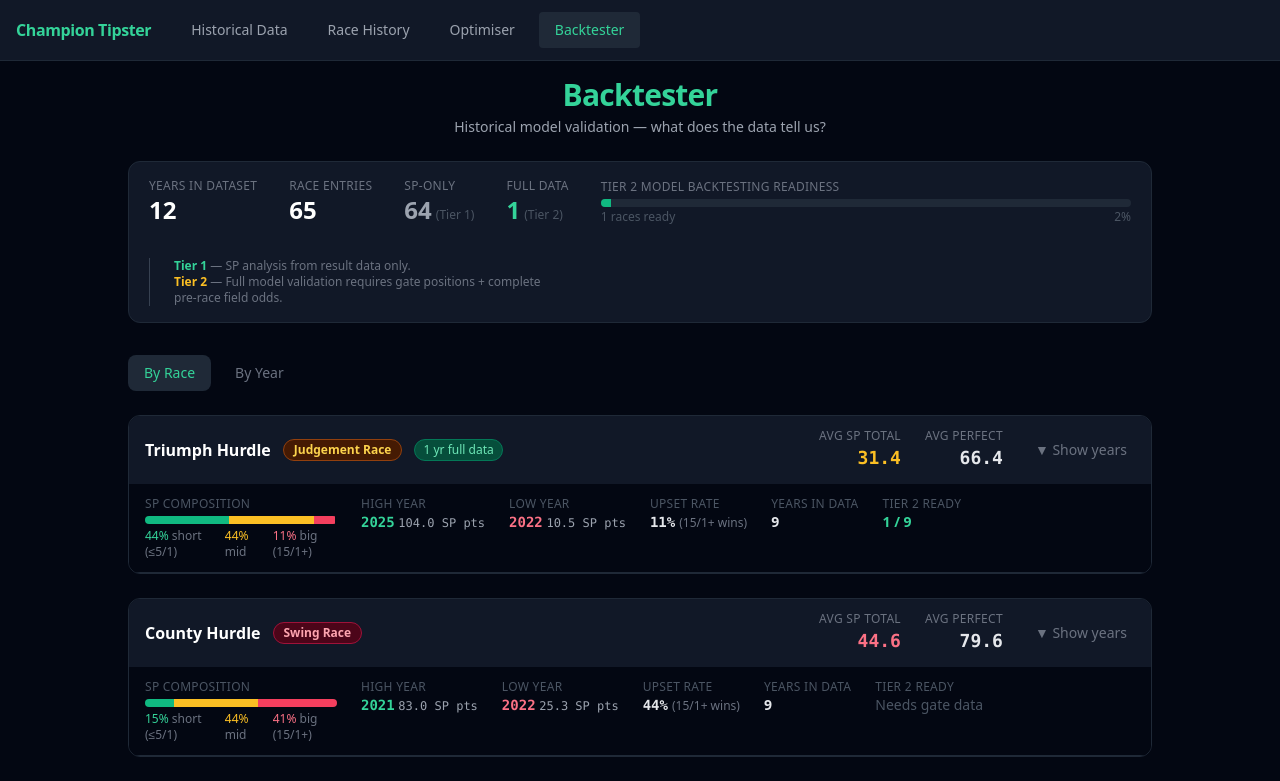
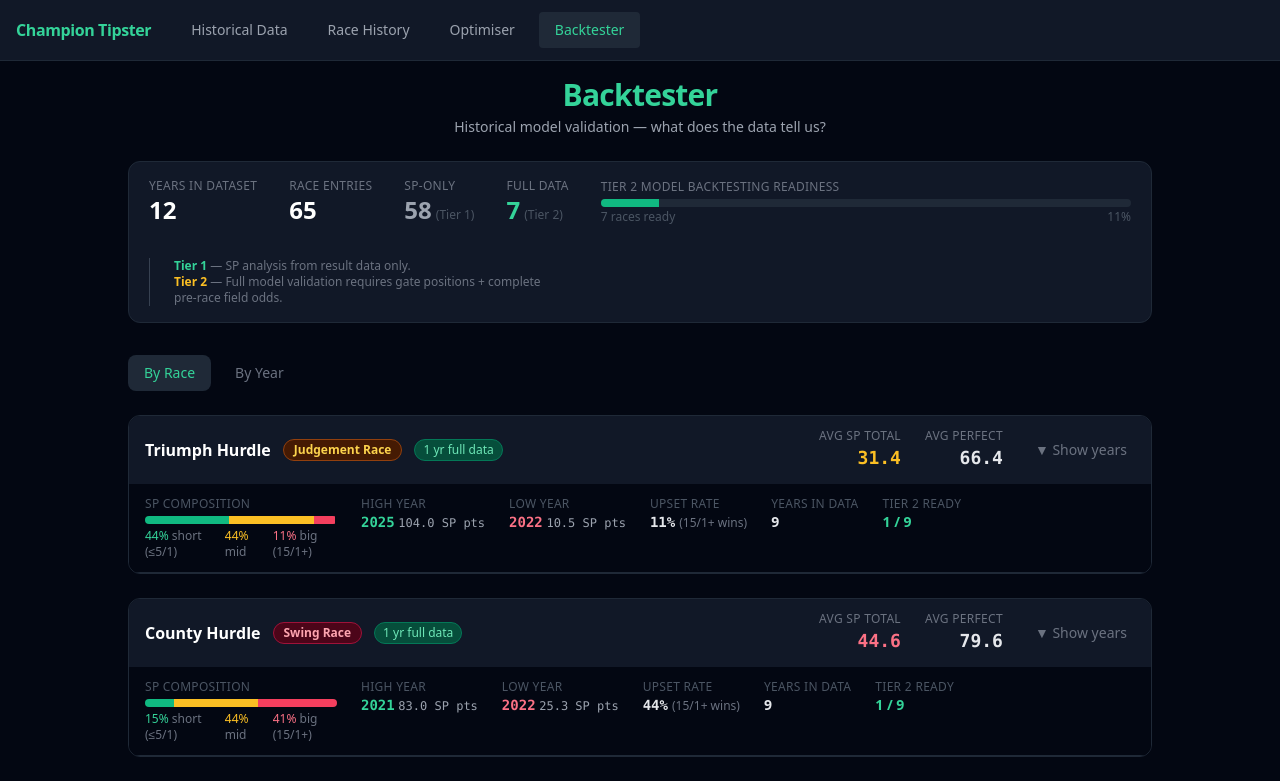
Before and after one commit to brianbees/cheltenham, a React (Vite) app: page /backtester in a window 1280 px wide. Shown: the top 781 px of the page. Built offline with nearby package versions, Linux system fonts and the light colour scheme.

Commit message:
Data: add full 2024 Gold Cup Day fields with gate positions and finish positions

```diff
--- a/src/data/historicalData.js
+++ b/src/data/historicalData.js
@@ -780,63 +780,174 @@ export const historicalData = {
         raceName: "Triumph Hurdle",
         fieldSize: 12,
         top3: [
-          { gatePosition:  7, horseName: "Majborough",  sp:  7.0 },
-          { gatePosition:  6, horseName: "Kargese",     sp:  5.0 },
+          { gatePosition:  5, horseName: "Majborough",  sp:  7.0 },
+          { gatePosition: 14, horseName: "Kargese",     sp:  5.0 },
           { gatePosition: 10, horseName: "Salver",      sp: 11.0 },
+        ],
+        // Full field — cloth numbers, SPs and finish positions (source: official 2024 result)
+        field: [
+          { gatePosition:  1, horseName: "Bunting",          sp:  6.5,  finishPosition:  7 },
+          { gatePosition:  2, horseName: "Ethical Diamond",  sp: 26.0,  finishPosition: 10 },
+          { gatePosition:  3, horseName: "Highwind",         sp: 34.0,  finishPosition:  9 },
+          { gatePosition:  4, horseName: "Ithaca's Arrow",   sp: 151.0, finishPosition:  8 },
+          { gatePosition:  5, horseName: "Majborough",       sp:  7.0,  finishPosition:  1 },
+          { gatePosition:  6, horseName: "Mighty Bandit",    sp: 29.0,  finishPosition: null }, // PU
+          { gatePosition:  7, horseName: "Nurburgring",      sp:  7.0,  finishPosition:  4 },
+          { gatePosition:  9, horseName: "Salvator Mundi",   sp:  9.5,  finishPosition:  6 },
+          { gatePosition: 10, horseName: "Salver",           sp: 11.0,  finishPosition:  3 },
+          { gatePosition: 12, horseName: "Storm Heart",      sp:  4.5,  finishPosition:  5 },
+          { gatePosition: 13, horseName: "Fratas",           sp: 67.0,  finishPosition: null }, // PU
+          { gatePosition: 14, horseName: "Kargese",          sp:  5.0,  finishPosition:  2 },
         ],
       },
       {
         raceName: "County Hurdle",
-        fieldSize: null,
+        fieldSize: 23,
         top3: [
-          { gatePosition: null, horseName: "Absurde",        sp: 13.0 },
-          { gatePosition: null, horseName: "L'Eau Du Sud",   sp:  4.5 },
-          { gatePosition: null, horseName: "Pied Piper",     sp: 15.0 },
+          { gatePosition:  4, horseName: "Absurde",      sp: 13.0 },
+          { gatePosition: 15, horseName: "L'Eau Du Sud", sp:  4.5 },
+          { gatePosition:  2, horseName: "Pied Piper",   sp: 15.0 },
+        ],
+        field: [
+          { gatePosition:  1, horseName: "Hansard",          sp: 23.0,  finishPosition: 12 },
+          { gatePosition:  2, horseName: "Pied Piper",       sp: 15.0,  finishPosition:  3 },
+          { gatePosition:  3, horseName: "Zarak The Brave",  sp: 17.0,  finishPosition: 15 },
+          { gatePosition:  4, horseName: "Absurde",          sp: 13.0,  finishPosition:  1 },
+          { gatePosition:  5, horseName: "Zenta",            sp: 15.0,  finishPosition: 13 },
+          { gatePosition:  6, horseName: "King Of Kingsfield", sp: 8.5, finishPosition: 10 },
+          { gatePosition:  7, horseName: "Iberico Lord",     sp:  8.0,  finishPosition: null }, // PU
+          { gatePosition:  8, horseName: "Many Transitions", sp: 101.0, finishPosition: null }, // F
+          { gatePosition:  9, horseName: "Risk Belle",       sp: 13.0,  finishPosition:  7 },
+          { gatePosition: 10, horseName: "Magical Zoe",      sp:  9.0,  finishPosition:  4 },
+          { gatePosition: 11, horseName: "Encanto Bruno",    sp: 34.0,  finishPosition: null }, // PU
+          { gatePosition: 12, horseName: "Petit Tonnerre",   sp: 51.0,  finishPosition:  6 },
+          { gatePosition: 13, horseName: "Westport Cove",    sp: 51.0,  finishPosition: 11 },
+          { gatePosition: 14, horseName: "Bialystok",        sp: 17.0,  finishPosition: 17 },
+          { gatePosition: 15, horseName: "L'Eau Du Sud",     sp:  4.5,  finishPosition:  2 },
+          { gatePosition: 16, horseName: "Faivoir",          sp: 34.0,  finishPosition:  8 },
+          { gatePosition: 17, horseName: "So Scottish",      sp: 13.0,  finishPosition:  9 },
+          { gatePosition: 18, horseName: "By Your Side",     sp: 67.0,  finishPosition: 16 },
+          { gatePosition: 20, horseName: "Samui",            sp: 19.0,  finishPosition: null }, // UR
+          { gatePosition: 21, horseName: "Parramount",       sp: 67.0,  finishPosition: null }, // PU
+          { gatePosition: 23, horseName: "Rare Middleton",   sp: 81.0,  finishPosition: null }, // PU
+          { gatePosition: 24, horseName: "Afadil",           sp: 41.0,  finishPosition:  5 },
+          { gatePosition: 25, horseName: "Media Naranja",    sp: 81.0,  finishPosition: 14 },
         ],
       },
       {
         raceName: "Albert Bartlett",
-        fieldSize: null,
+        fieldSize: 13,
         top3: [
-          { gatePosition: null, horseName: "Stellar Story",  sp: 34.0 },
-          { gatePosition: null, horseName: "Jukebox Man",    sp: 19.0 },
-          { gatePosition: null, horseName: "Dancing City",   sp:  9.0 },
+          { gatePosition: 11, horseName: "Stellar Story",    sp: 34.0 },
+          { gatePosition: 12, horseName: "The Jukebox Man",  sp: 19.0 },
+          { gatePosition:  3, horseName: "Dancing City",     sp:  9.0 },
+        ],
+        field: [
+          { gatePosition:  1, horseName: "Answer To Kayf",       sp: 12.0, finishPosition:  8 },
+          { gatePosition:  2, horseName: "Captain Teague",       sp: 10.0, finishPosition:  9 },
+          { gatePosition:  3, horseName: "Dancing City",         sp:  9.0, finishPosition:  3 },
+          { gatePosition:  4, horseName: "Gidleigh Park",        sp:  9.0, finishPosition:  6 },
+          { gatePosition:  5, horseName: "High Class Hero",      sp:  9.5, finishPosition: 10 },
+          { gatePosition:  6, horseName: "Johnnywho",            sp: 26.0, finishPosition:  7 },
+          { gatePosition:  7, horseName: "Lecky Watson",         sp: 17.0, finishPosition:  5 },
+          { gatePosition:  8, horseName: "Search For Glory",     sp: 34.0, finishPosition: null }, // PU
+          { gatePosition:  9, horseName: "Readin Tommy Wrong",   sp:  3.0, finishPosition: null }, // PU
+          { gatePosition: 10, horseName: "Spread Boss Bill",     sp: 41.0, finishPosition:  4 },
+          { gatePosition: 11, horseName: "Stellar Story",        sp: 34.0, finishPosition:  1 },
+          { gatePosition: 12, horseName: "The Jukebox Man",      sp: 19.0, finishPosition:  2 },
+          { gatePosition: 13, horseName: "Chigorin",             sp: 51.0, finishPosition: 11 },
         ],
       },
       {
         raceName: "Gold Cup",
-        fieldSize: null,
+        fieldSize: 11,
         top3: [
-          { gatePosition: null, horseName: "Galopin Des Champs",  sp:  1.91 },
-          { gatePosition: null, horseName: "Gerri Colombe",       sp:  7.5  },
-          { gatePosition: null, horseName: "Corach Rambler",      sp: 15.0  },
+          { gatePosition:  4, horseName: "Galopin Des Champs", sp:  1.91 },
+          { gatePosition:  6, horseName: "Gerri Colombe",      sp:  7.5  },
+          { gatePosition:  2, horseName: "Corach Rambler",     sp: 15.0  },
+        ],
+        field: [
+          { gatePosition:  1, horseName: "Bravemansgame",    sp: 15.0, finishPosition:  5 },
+          { gatePosition:  2, horseName: "Corach Rambler",   sp: 15.0, finishPosition:  3 },
+          { gatePosition:  3, horseName: "Fastorslow",       sp:  9.0, finishPosition: null }, // UR
+          { gatePosition:  4, horseName: "Galopin Des Champs", sp: 1.91, finishPosition: 1 },
+          { gatePosition:  5, horseName: "Gentlemansgame",   sp: 26.0, finishPosition: null }, // PU
+          { gatePosition:  6, horseName: "Gerri Colombe",    sp:  7.5, finishPosition:  2 },
+          { gatePosition:  8, horseName: "Jungle Boogie",    sp: 17.0, finishPosition:  6 },
+          { gatePosition:  9, horseName: "L'Homme Presse",   sp: 17.0, finishPosition:  4 },
+          { gatePosition: 10, horseName: "Monkfish",         sp: 19.0, finishPosition: null }, // PU
+          { gatePosition: 11, horseName: "Nassalam",         sp: 34.0, finishPosition: null }, // PU
+          { gatePosition: 12, horseName: "The Real Whacker", sp: 41.0, finishPosition: null }, // PU
         ],
       },
       {
         raceName: "Hunters Chase",
-        fieldSize: null,
+        fieldSize: 12,
         top3: [
-          { gatePosition: null, horseName: "Sine Nomine",     sp:  9.0  },
-          { gatePosition: null, horseName: "Its On The Line", sp:  2.38 },
-          { gatePosition: null, horseName: "Time Leader",     sp: 51.0  },
+          { gatePosition: 10, horseName: "Sine Nomine",     sp:  9.0   },
+          { gatePosition:  4, horseName: "Its On The Line", sp:  2.375 },
+          { gatePosition: 11, horseName: "Time Leader",     sp: 51.0   },
+        ],
+        field: [
+          { gatePosition:  1, horseName: "D'jango",          sp: 126.0, finishPosition:  4 },
+          { gatePosition:  2, horseName: "Billaway",         sp: 12.0,  finishPosition:  7 },
+          { gatePosition:  3, horseName: "Spyglass Hill",    sp: 67.0,  finishPosition: null }, // PU
+          { gatePosition:  4, horseName: "Its On The Line",  sp:  2.375, finishPosition: 2 },
+          { gatePosition:  5, horseName: "Ferns Lock",       sp:  5.0,  finishPosition:  5 },
+          { gatePosition:  6, horseName: "Shantou Flyer",    sp: 34.0,  finishPosition: null }, // PU
+          { gatePosition:  7, horseName: "Premier Magic",    sp: 13.0,  finishPosition:  6 },
+          { gatePosition:  8, horseName: "Ramillies",        sp: 17.0,  finishPosition:  8 },
+          { gatePosition:  9, horseName: "Samcro",           sp: 26.0,  finishPosition:  9 },
+          { gatePosition: 10, horseName: "Sine Nomine",      sp:  9.0,  finishPosition:  1 },
+          { gatePosition: 11, horseName: "Time Leader",      sp: 51.0,  finishPosition:  3 },
+          { gatePosition: 12, horseName: "From The Heart",   sp: 201.0, finishPosition: 10 },
         ],
       },
       {
         raceName: "Mares Chase",
-        fieldSize: null,
+        fieldSize: 9,
         top3: [
-          { gatePosition: null, horseName: "Limerick Lace",  sp:  4.0  },
-          { gatePosition: null, horseName: "Dinoblue",       sp:  2.88 },
-          { gatePosition: null, horseName: "Marsh Wren",     sp: 29.0  },
+          { gatePosition: 6, horseName: "Limerick Lace", sp:  4.0   },
+          { gatePosition: 2, horseName: "Dinoblue",      sp:  2.875 },
+          { gatePosition: 8, horseName: "Marsh Wren",    sp: 29.0   },
+        ],
+        field: [
+          { gatePosition: 1, horseName: "Allegorie De Vassy", sp:  9.5,  finishPosition:  4 },
+          { gatePosition: 2, horseName: "Dinoblue",           sp:  2.875, finishPosition: 2 },
+          { gatePosition: 3, horseName: "Carole's Pass",      sp: 101.0, finishPosition: null }, // PU
+          { gatePosition: 4, horseName: "Harmonya Maker",     sp: 15.0,  finishPosition:  7 },
+          { gatePosition: 5, horseName: "Instit",             sp: 41.0,  finishPosition:  5 },
+          { gatePosition: 6, horseName: "Limerick Lace",      sp:  4.0,  finishPosition:  1 },
+          { gatePosition: 7, horseName: "Kelsoclene",         sp: 67.0,  finishPosition:  8 },
+          { gatePosition: 8, horseName: "Marsh Wren",         sp: 29.0,  finishPosition:  3 },
+          { gatePosition: 9, horseName: "Riviere D'etel",     sp: 17.0,  finishPosition:  6 },
         ],
       },
       {
         raceName: "Martin Pipe",
-        fieldSize: null,
+        fieldSize: 16,
         top3: [
-          { gatePosition: null, horseName: "Better Days Ahead",   sp:  6.0  },
-          { gatePosition: null, horseName: "Waterford Whispers",  sp:  4.33 },
-          { gatePosition: null, horseName: "Quai De Bourbon",     sp:  5.0  },
+          { gatePosition:  6, horseName: "Better Days Ahead",  sp:  6.0  },
+          { gatePosition: 13, horseName: "Waterford Whispers", sp:  4.33 },
+          { gatePosition:  5, horseName: "Quai De Bourbon",    sp:  5.0  },
+        ],
+        field: [
+          { gatePosition:  1, horseName: "Magic Tricks",        sp: 26.0, finishPosition:  8 },
+          { gatePosition:  4, horseName: "No Ordinary Joe",     sp: 13.0, finishPosition: 11 },
+          { gatePosition:  5, horseName: "Quai De Bourbon",     sp:  5.0, finishPosition:  3 },
+          { gatePosition:  6, horseName: "Better Days Ahead",   sp:  6.0, finishPosition:  1 },
+          { gatePosition:  7, horseName: "Hollow Games",        sp: 51.0, finishPosition: null }, // PU
+          { gatePosition:  8, horseName: "Sonigino",            sp: 21.0, finishPosition:  9 },
+          { gatePosition:  9, horseName: "Yeats Star",          sp: 26.0, finishPosition: 12 },
+          { gatePosition: 10, horseName: "Answer To Kayf",      sp: 11.0, finishPosition:  4 },
+          { gatePosition: 11, horseName: "Angels Breath",       sp: 67.0, finishPosition:  7 },
+          { gatePosition: 12, horseName: "Mel Monroe",          sp: 41.0, finishPosition: 14 },
+          { gatePosition: 13, horseName: "Waterford Whispers",  sp:  4.33, finishPosition: 2 },
+          { gatePosition: 14, horseName: "Sequestered",         sp: 26.0, finishPosition: 10 },
+          { gatePosition: 15, horseName: "Teddy Blue",          sp: 81.0, finishPosition: null }, // PU
+          { gatePosition: 16, horseName: "What's Up Darling",   sp: 15.0, finishPosition:  6 },
+          { gatePosition: 17, horseName: "Stuzzikini",          sp: 67.0, finishPosition: 13 },
+          { gatePosition: 20, horseName: "Ocastle Des Mottes",  sp:  8.0, finishPosition:  5 },
         ],
       },
     ],
```
